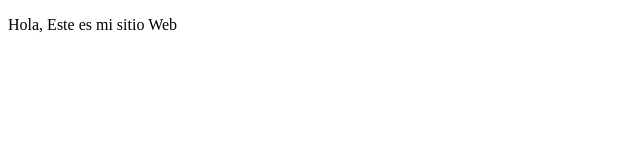
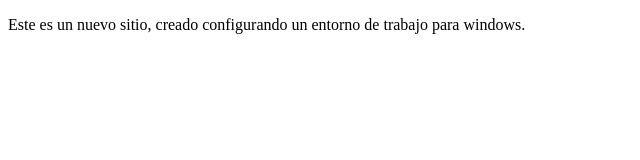
Before and after one commit to r4ls/proyectoDemoCursoPrework, a plain HTML site: page index.html in a window 1280 px wide. Shown: the whole page, without its empty margins (0-640 px from the left). Drawn offline with Linux system fonts and the light colour scheme.

Commit message:
cambios index

```diff
--- a/index.html
+++ b/index.html
@@ -8,7 +8,7 @@
 </head>
 <body>
     <p>
-        Hola, Este es mi sitio Web
+        Este es un nuevo sitio, creado configurando un entorno de trabajo para windows.
     </p>
 </body>
 </html>
```
